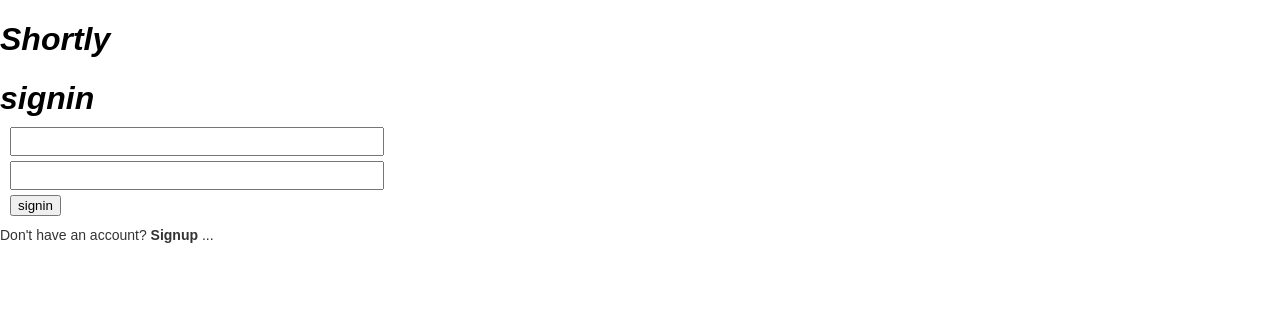
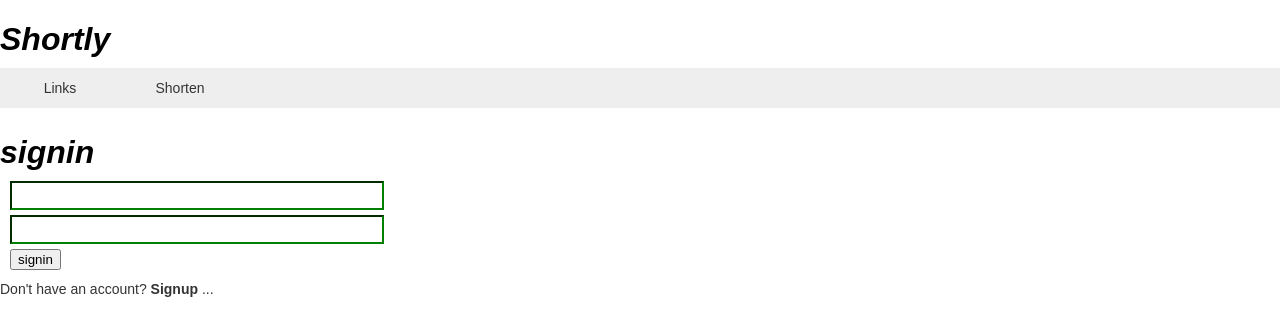
Before and after one commit to wheredidjupark/2015-05-shortly-angular, a website: page client/index.html in a window 1280 px wide. Drawn offline with nearby package versions, Linux system fonts and the light colour scheme; some packages are replaced by stand-ins of ours; no server answers.

Commit message:
added navigation and styles

```diff
--- a/client/index.html
+++ b/client/index.html
@@ -1,23 +1,29 @@
 <!DOCTYPE html>
 <html ng-app='shortly'>
-  <head>
+
+<head>
     <meta charset="utf-8" />
     <title>Shortly</title>
     <link rel="stylesheet" type="text/css" href="styles/style.css" />
-  </head>
-  <body>
+</head>
+
+<body>
     <h1>Shortly</h1>
-
+    <nav class="navigation">
+        <ul>
+            <li> <a href="/#/links">Links</a></li>
+            <li> <a href="/#/shorten">Shorten</a></li>
+        </ul>
+    </nav>
     <!-- the ng-view directive is where our templates will be loaded into when naviagted to -->
     <div ng-view></div>
-
     <script src="lib/angular/angular.js"></script>
     <script src="lib/angular-route/angular-route.js"></script>
-
     <script src="app/auth/auth.js"></script>
     <script src="app/links/links.js"></script>
     <script src="app/shorten/shorten.js"></script>
     <script src="app/services/services.js"></script>
     <script src="app/app.js"></script>
-  </body>
+</body>
+
 </html>
--- a/client/styles/style.css
+++ b/client/styles/style.css
@@ -145,3 +145,15 @@ input[type=url]:focus {
 .creator .message {
   clear: both;
 }
+
+.ng-invalid.ng-dirty {
+  border-color: red;
+}
+
+.ng-valid{
+  border-color: green;
+}
+
+.navigation {
+  display: inline-block;
+}
```
